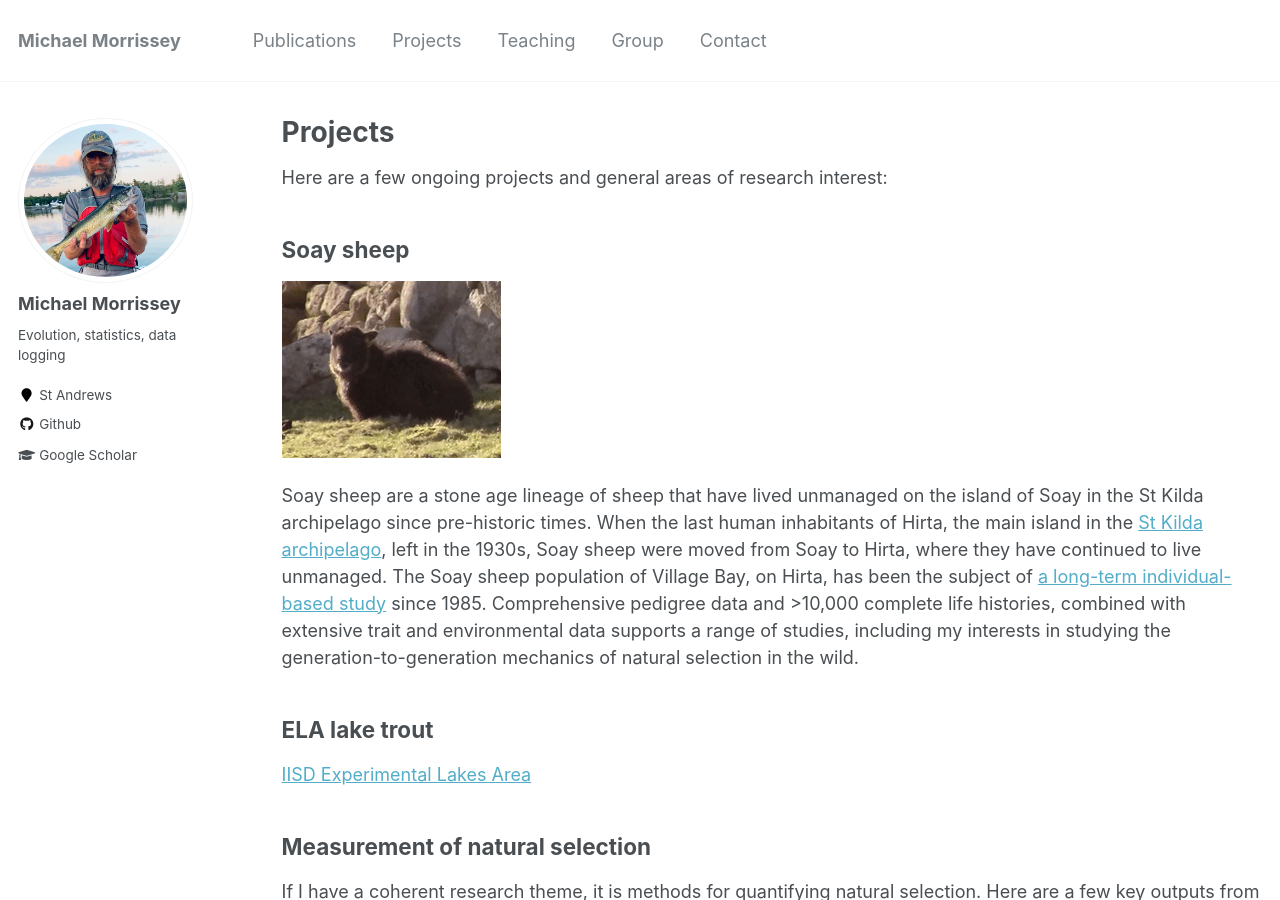
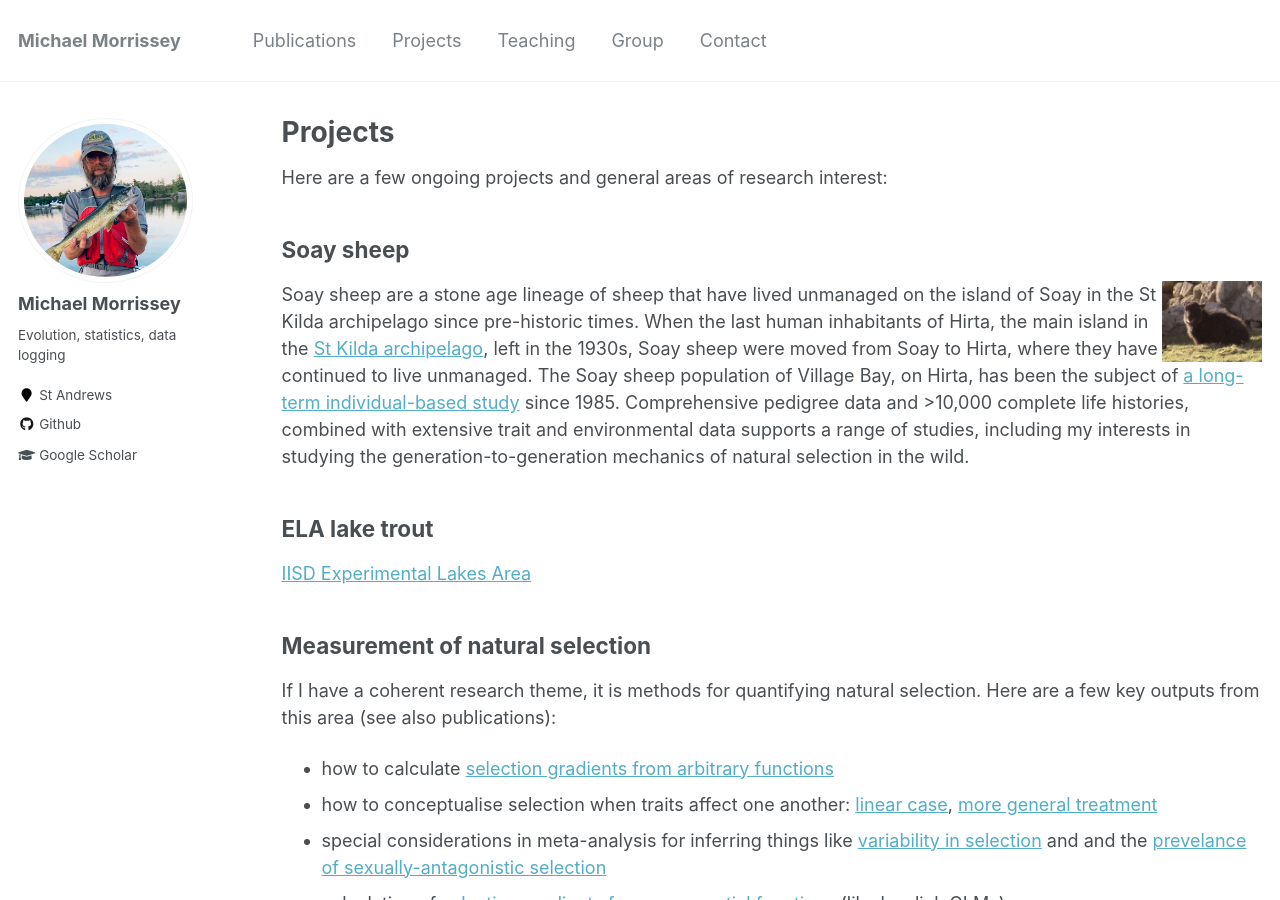
Before and after one commit to mbmorrissey/mbmorrissey.github.io, a Jekyll site: the page built from _pages/projects.md, in a window 1280 px wide and 900 px high. Built offline with Jekyll 4.4.1, drawn with Linux system fonts in a browser that asks for light colours.

Commit message:
Update projects.md

```diff
--- a/_pages/projects.md
+++ b/_pages/projects.md
@@ -10,8 +10,7 @@ Here are a few ongoing projects and general areas of research interest:
 
 ## Soay sheep
 
-![alt text](/files/small_chewing.gif)
-
+<img align="right" width="100" height="100" src="/files/small_chewing.gif">
 Soay sheep are a stone age lineage of sheep that have lived unmanaged on the island of Soay in the St Kilda archipelago since pre-historic times.  When the last human inhabitants of Hirta, the main island in the [St Kilda archipelago](https://www.nts.org.uk/visit/places/st-kilda), left in the 1930s, Soay sheep were moved from Soay to Hirta, where they have continued to live unmanaged.  The Soay sheep population of Village Bay, on Hirta, has been the subject of [a long-term individual-based study](https://soaysheep.bio.ed.ac.uk/) since 1985.  Comprehensive pedigree data and >10,000 complete life histories, combined with extensive trait and environmental data supports a range of studies, including my interests in studying the generation-to-generation mechanics of natural selection in the wild.
 
 ## ELA lake trout
```
